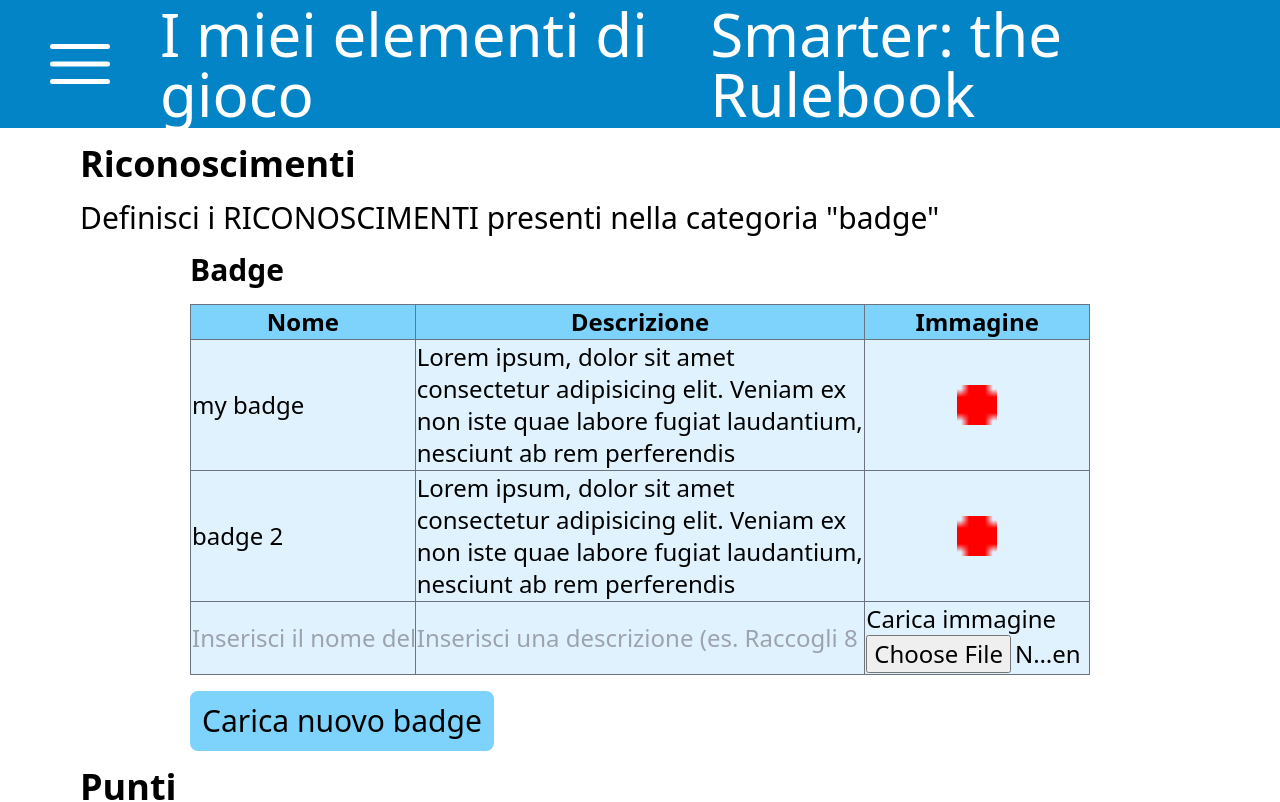
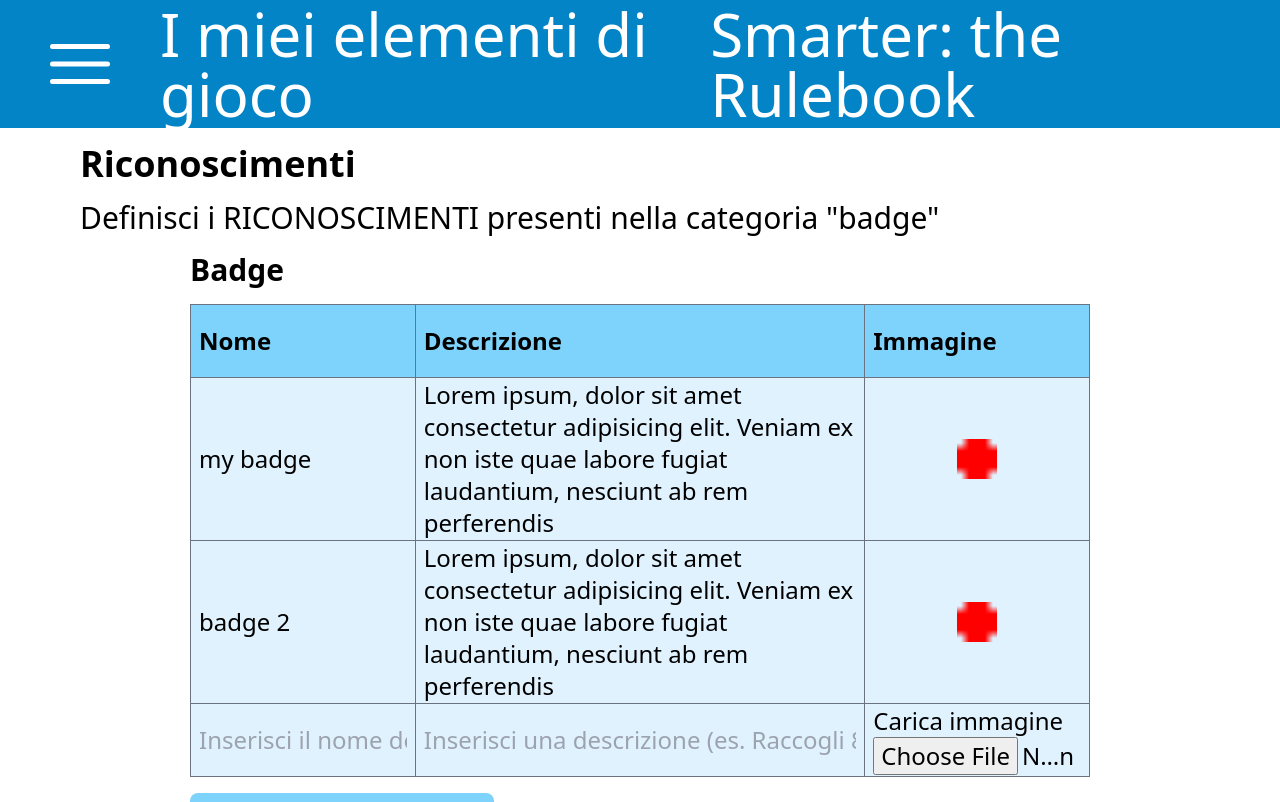
Before and after one commit to daviFrag/new-sensation, a Next.js app: page /elements in a window 1280 px wide. Shown: the top 802 px of the page. Built offline with nearby package versions, Linux system fonts and the light colour scheme.

Commit message:
css fixes

```diff
--- a/src/app/(main)/elements/utils.tsx
+++ b/src/app/(main)/elements/utils.tsx
@@ -19,9 +19,9 @@ export function Table({ children }: { children: React.ReactNode }) {
 }
 
 export function ThCell({ children }: { children: React.ReactNode }) {
-  return <th className="border border-gray-500 bg-sky-300">{children}</th>;
+  return <th className="border border-gray-500 bg-sky-300 py-5 text-left px-2">{children}</th>;
 }
 
 export function TdCell({ children }: { children: React.ReactNode }) {
-  return <td className="border border-gray-500 bg-sky-100">{children}</td>;
+  return <td className="border border-gray-500 bg-sky-100 px-2">{children}</td>;
 }
```
